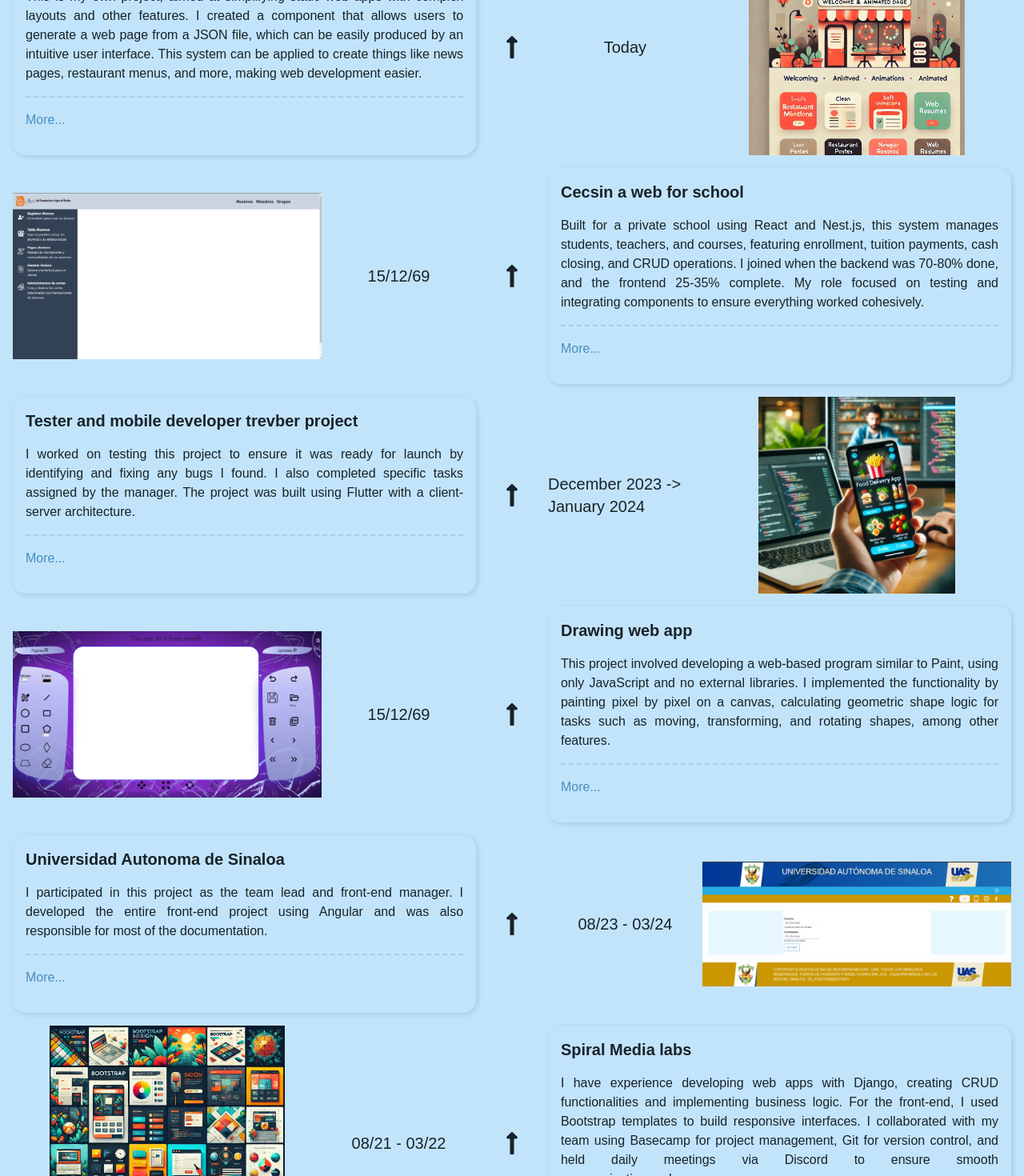
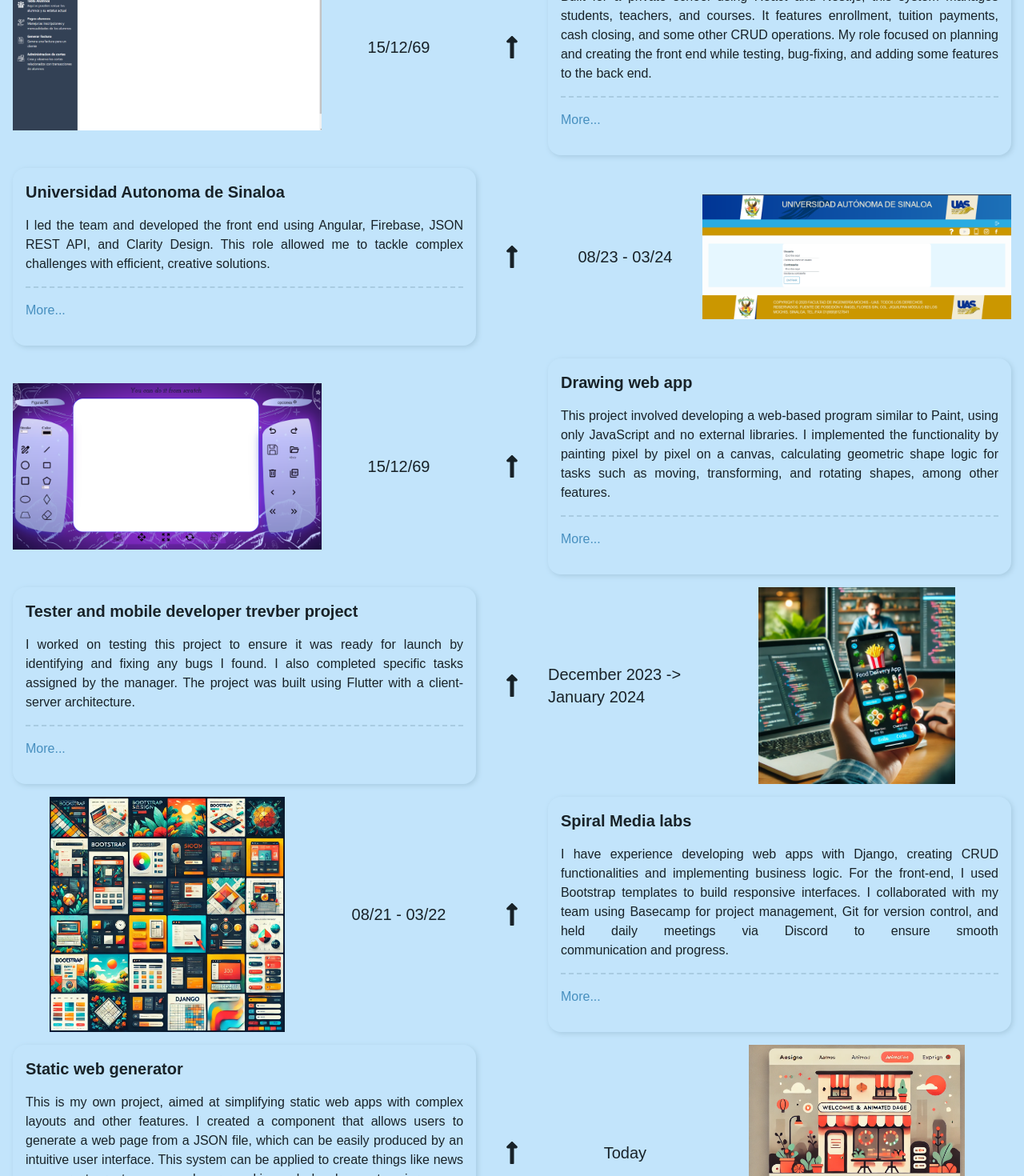
Before and after one commit to danielniebla/Resume, a React (Create React App) app in the folder resume/: page /experiences in a window 1280 px wide. Shown: the part 380-1850 px from the top of the page at 80% size. Built offline with nearby package versions, Linux system fonts and the light colour scheme.

Commit message:
corrections

```diff
--- a/resume/src/components/experienceText.tsx
+++ b/resume/src/components/experienceText.tsx
@@ -18,7 +18,7 @@ const Exp1: React.FC<Exp> = ({title,titulo, textOne, textoUno, textTwo,textoDos,
   };
   return (
       <div className="box-1 rounded-2xl p-4 ">
-        <h2 className=" font-semibold ">{language?title:titulo}</h2>
+        <h2 className=" font-semibold " ><a href={link} target="_blank" rel="noopener noreferrer">{language?title:titulo}</a></h2>
         <p className="bb py-4 text-justify">{language?textOne:textoUno}</p>
         <div >
         {open ? (<div><p className="py-4 text-justify">{language?textTwo:textoDos}</p> <a href={link} target="_blank" rel="noopener noreferrer"><p className='lmb py-2'>{language?'I want to know more':'Quiero saber mas'}</p></a><p className='lmb py-4' onClick={handleClick}>{language?'Less...':'menos...'}</p></div>)
--- a/resume/src/experience/experience.tsx
+++ b/resume/src/experience/experience.tsx
@@ -25,6 +25,61 @@ const Experience: React.FC<experienceprops> =({Language}) =>{
                 <Gito  />
             </div>
             <div className='lifeLine py-4 items-center gap-4'>
+                {/* Cecsin */}
+                <Exp2 date='15/12/69' img={cecsin} horientation={true}></Exp2>
+                <FaLongArrowAltUp className='h-14 p-0 m-auto none' />
+                <Exp1 title='Cecsin a web for school'
+                    titulo='Cecsin una web para una escuela'
+                    textOne='Built for a private school using React and Nest.js, this system manages students, teachers, and courses. It features enrollment, tuition payments, cash closing, and some other CRUD operations. My role focused on planning and creating the front end while testing, bug-fixing, and adding some features to the back end.'
+                    textoUno='Diseñado para una escuela privada usando React y Nest.js, este sistema gestiona estudiantes, profesores y cursos. Cuenta con inscripción, pagos de matrícula, cierre de caja, y algunas otras operaciones CRUD. Mi papel se centró en la planificación y la creación del front end, mientras que hacia pruebas, corrección de errores, y la adición de algunas características para el back-end.'
+                    textTwo="This project was a valuable experience as it allowed me to work closely with the client, focusing on their design needs, desired features, and overall project requirements. Collaborating directly with the client also helped in clearly defining the project’s deadlines."
+                    textoDos='Este proyecto fue una experiencia valiosa, ya que me permitió trabajar en estrecha colaboración con el cliente, centrándome en sus necesidades de diseño, las características deseadas y los requisitos generales del proyecto. Colaborar directamente con el cliente también ayudó a definir claramente los plazos del proyecto.'
+                    link='https://brayhan.notion.site/visual-portfolio-e22433c3f63c442eadfd593f9b59cfc7?pvs=4'
+                    language={Language}/>
+                {/* uas */}
+                <Exp1 title='Universidad Autonoma de Sinaloa'
+                    titulo='Universidad Autonoma de Sinaloa'
+                    textOne='I led the team and developed the front end using Angular, Firebase, JSON REST API, and Clarity Design. This role allowed me to tackle complex challenges with efficient, creative solutions.'
+                    textoUno='Lideré el equipo y desarrollé el front-end utilizando Angular, Firebase, JSON REST API y Clarity Design. Este papel me permitió abordar retos complejos con soluciones eficientes y creativas.'
+                    textTwo='Managing requirements and working closely with stakeholders enhanced my leadership and problem-solving skills, making this project an invaluable learning experience in delivering functional, user-focused web applications.'
+                    textoDos='Gestionar los requisitos y trabajar estrechamente con las partes interesadas mejoró mis habilidades de liderazgo y resolución de problemas, haciendo de este proyecto una experiencia de aprendizaje invaluable en la entrega de aplicaciones web funcionales y centradas en el usuario.'
+                    link='https://brayhan.notion.site/UAS-recommendations-119e9b1c6cc9804892e9faf4bb2c0737?pvs=4'
+                    language={Language}/>
+                <FaLongArrowAltUp className='h-14 p-0 m-auto none' />
+                <Exp2 date='08/23 - 03/24' img={uas} horientation={false}></Exp2>
+                {/* paint */}
+                <Exp2 date='15/12/69' img={paint} horientation={true}></Exp2>
+                <FaLongArrowAltUp className='h-14 p-0 m-auto none' />
+                <Exp1 title='Drawing web app'
+                    titulo= 'App web de dibujo'
+                    textOne="This project involved developing a web-based program similar to Paint, using only JavaScript and no external libraries. I implemented the functionality by painting pixel by pixel on a canvas, calculating geometric shape logic for tasks such as moving, transforming, and rotating shapes, among other features."
+                    textoUno='Este proyecto consistió en desarrollar un programa basado en web similar a Paint, utilizando únicamente JavaScript y sin librerías externas. Implementé la funcionalidad pintando píxel a píxel sobre un lienzo, calculando la lógica de formas geométricas para tareas como mover, transformar y rotar formas, entre otras características.'
+                    textTwo="This was a significant achievement, as I had to leverage all my programming knowledge to ensure the app's performance and efficiency."
+                    textoDos='Fue un logro importante, ya que tuve que aprovechar todos mis conocimientos de programación para garantizar el rendimiento y la eficacia de la aplicación.'
+                    link='https://ravenclaw.netlify.app/'
+                    language={Language}/>
+                {/* trevber */}
+                <Exp1 title='Tester and mobile developer trevber project'
+                    titulo='Pruebas y desarrollo mobil proyecto trevber'
+                    textOne="I worked on testing this project to ensure it was ready for launch by identifying and fixing any bugs I found. I also completed specific tasks assigned by the manager. The project was built using Flutter with a client-server architecture."
+                    textoUno='Trabajé en las pruebas de este proyecto para asegurarme de que estaba listo para su lanzamiento, identificando y corrigiendo los errores que encontraba. También completé tareas específicas asignadas por el encargado. El proyecto se construyó utilizando Flutter con una arquitectura cliente-servidor.'
+                    textTwo='Someone asked me if I could help speed up the app’s launch, focusing on making sure it was ready on time. I dedicated all my efforts to learning Flutter and understanding the project in depth to meet the deadline.'
+                    textoDos='Alguien me preguntó si podía ayudar a acelerar el lanzamiento de la app, centrándome en asegurarme de que estuviera lista a tiempo. Dediqué todos mis esfuerzos a aprender Flutter y a entender el proyecto en profundidad para cumplir el plazo.'
+                    link='https://brayhan.notion.site/visual-portfolio-e22433c3f63c442eadfd593f9b59cfc7?pvs=4'
+                    language={Language}/>
+                <FaLongArrowAltUp className='h-14 p-0 m-auto none' />
+                <Exp2 date='December 2023 -> January 2024' img={trev} horientation={false}></Exp2>
+                {/* spiral */}
+                <Exp2 date='08/21 - 03/22' img={spiral} horientation={true}></Exp2>
+                <FaLongArrowAltUp className='h-14 p-0 m-auto none' />
+                <Exp1 title='Spiral Media labs'
+                    titulo='Spiral Media Labs'
+                    textOne="I have experience developing web apps with Django, creating CRUD functionalities and implementing business logic. For the front-end, I used Bootstrap templates to build responsive interfaces. I collaborated with my team using Basecamp for project management, Git for version control, and held daily meetings via Discord to ensure smooth communication and progress."
+                    textoUno='Tengo experiencia desarrollando aplicaciones web con Django, creando funcionalidades CRUD e implementando lógica de negocio. Para el front-end, utilicé plantillas Bootstrap para construir interfaces responsivas. Colaboré con mi equipo utilizando Basecamp para la gestión de proyectos, Git para el control de versiones, y mantuve reuniones diarias a través de Discord para asegurar una comunicación fluida y el progreso.'
+                    textTwo='This was my first professional experience during my second year of studies, as I sought hands-on practice. It was here that I discovered Bootstrap and learned Git. I also became familiar with project management platforms like Basecamp, and we followed the Scrum methodology to manage our tasks. This experience gave me valuable insights into teamwork, sprint planning, and iterative development.'
+                    textoDos='This was my first professional experience during my second year of studies, as I sought hands-on practice. It was here that I discovered Bootstrap and learned Git. I also became familiar with project management platforms like Basecamp, and we followed the Scrum methodology to manage our tasks. This experience gave me valuable insights into teamwork, sprint planning, and iterative development.'
+                    link='https://brayhan.notion.site/Get-in-touch-4aea186bdcf74443b68542e417c46da0?pvs=4'
+                    language={Language}/>
                 {/* proyecto web de generacion de paginas estaticas*/}
                 <Exp1 title='Static web generator'
                     titulo='Generador de paginas web estaticas'
@@ -37,62 +92,6 @@ const Experience: React.FC<experienceprops> =({Language}) =>{
 
                 <FaLongArrowAltUp className='h-14 p-0 m-auto none' />
                 <Exp2 date='Today' img={stat} horientation={false}></Exp2>
-                {/* Cecsin */}
-                <Exp2 date='15/12/69' img={cecsin} horientation={true}></Exp2>
-                <FaLongArrowAltUp className='h-14 p-0 m-auto none' />
-                <Exp1 title='Cecsin a web for school'
-                    titulo='Cecsin una web para una escuela'
-                    textOne='Built for a private school using React and Nest.js, this system manages students, teachers, and courses, featuring enrollment, tuition payments, cash closing, and CRUD operations. I joined when the backend was 70-80% done, and the frontend 25-35% complete. My role focused on testing and integrating components to ensure everything worked cohesively.'
-                    textoUno='Construido para una escuela privada usando React y Nest.js, este sistema gestiona estudiantes, profesores y cursos, con inscripciones, pagos de matrícula, cierre de caja y operaciones CRUD. Me uní cuando el backend estaba hecho en un 70-80%, y el frontend en un 25-35%. Mi papel se centró en las pruebas y la integración de componentes para asegurar que todo funcionaba de forma coherente.'
-                    textTwo="This project was a valuable experience as it allowed me to work closely with the client, focusing on their design needs, desired features, and overall project requirements. Collaborating directly with the client also helped in clearly defining the project’s deadlines."
-                    textoDos='Este proyecto fue una experiencia valiosa, ya que me permitió trabajar en estrecha colaboración con el cliente, centrándome en sus necesidades de diseño, las características deseadas y los requisitos generales del proyecto. Colaborar directamente con el cliente también ayudó a definir claramente los plazos del proyecto.'
-                    link='https://brayhan.notion.site/visual-portfolio-e22433c3f63c442eadfd593f9b59cfc7?pvs=4'
-                    language={Language}/>
-                {/* trevber */}
-                <Exp1 title='Tester and mobile developer trevber project'
-                    titulo='Pruebas y desarrollo mobil proyecto trevber'
-                    textOne="I worked on testing this project to ensure it was ready for launch by identifying and fixing any bugs I found. I also completed specific tasks assigned by the manager. The project was built using Flutter with a client-server architecture."
-                    textoUno='Trabajé en las pruebas de este proyecto para asegurarme de que estaba listo para su lanzamiento, identificando y corrigiendo los errores que encontraba. También completé tareas específicas asignadas por el encargado. El proyecto se construyó utilizando Flutter con una arquitectura cliente-servidor.'
-                    textTwo='Someone asked me if I could help speed up the app’s launch, focusing on making sure it was ready on time. I dedicated all my efforts to learning Flutter and understanding the project in depth to meet the deadline.'
-                    textoDos='Alguien me preguntó si podía ayudar a acelerar el lanzamiento de la app, centrándome en asegurarme de que estuviera lista a tiempo. Dediqué todos mis esfuerzos a aprender Flutter y a entender el proyecto en profundidad para cumplir el plazo.'
-                    link='https://brayhan.notion.site/visual-portfolio-e22433c3f63c442eadfd593f9b59cfc7?pvs=4'
-                    language={Language}/>
-                <FaLongArrowAltUp className='h-14 p-0 m-auto none' />
-                <Exp2 date='December 2023 -> January 2024' img={trev} horientation={false}></Exp2>
-                {/* paint */}
-                <Exp2 date='15/12/69' img={paint} horientation={true}></Exp2>
-                <FaLongArrowAltUp className='h-14 p-0 m-auto none' />
-                <Exp1 title='Drawing web app'
-                    titulo= 'App web de dibujo'
-                    textOne="This project involved developing a web-based program similar to Paint, using only JavaScript and no external libraries. I implemented the functionality by painting pixel by pixel on a canvas, calculating geometric shape logic for tasks such as moving, transforming, and rotating shapes, among other features."
-                    textoUno='Este proyecto consistió en desarrollar un programa basado en web similar a Paint, utilizando únicamente JavaScript y sin librerías externas. Implementé la funcionalidad pintando píxel a píxel sobre un lienzo, calculando la lógica de formas geométricas para tareas como mover, transformar y rotar formas, entre otras características.'
-                    textTwo="This was a significant achievement, as I had to leverage all my programming knowledge to ensure the app's performance and efficiency."
-                    textoDos='Fue un logro importante, ya que tuve que aprovechar todos mis conocimientos de programación para garantizar el rendimiento y la eficacia de la aplicación.'
-                    link='https://ravenclaw.netlify.app/'
-                    language={Language}/>
-                {/* uas */}
-                <Exp1 title='Universidad Autonoma de Sinaloa'
-                    titulo='Universidad Autonoma de Sinaloa'
-                    textOne='I participated in this project as the team lead and front-end manager. I developed the entire front-end project using Angular and was also responsible for most of the documentation.'
-                    textoUno='Participé en este proyecto como lider de equipo y responsable de front-end. Desarrollé todo el proyecto front-end utilizando Angular y también fui responsable de la mayor parte de la documentación.'
-                    textTwo='This was my social service project, where the manager acted as the client, specifying the requirements for the project. He also requested the documentation to be written as a thesis, encouraging us to approach the project with the same rigor and depth.'
-                    textoDos='Se trataba de mi proyecto de servicio social, en el que el encargado actuaba como cliente, especificando los requisitos del proyecto. También pidió que la documentación se redactara como una tesis, animándonos a abordar el proyecto con el mismo rigor y profundidad.'
-                    link='https://brayhan.notion.site/UAS-recommendations-119e9b1c6cc9804892e9faf4bb2c0737?pvs=4'
-                    language={Language}/>
-                <FaLongArrowAltUp className='h-14 p-0 m-auto none' />
-                <Exp2 date='08/23 - 03/24' img={uas} horientation={false}></Exp2>
-                {/* spiral */}
-                <Exp2 date='08/21 - 03/22' img={spiral} horientation={true}></Exp2>
-                <FaLongArrowAltUp className='h-14 p-0 m-auto none' />
-                <Exp1 title='Spiral Media labs'
-                    titulo='Spiral Media Labs'
-                    textOne="I have experience developing web apps with Django, creating CRUD functionalities and implementing business logic. For the front-end, I used Bootstrap templates to build responsive interfaces. I collaborated with my team using Basecamp for project management, Git for version control, and held daily meetings via Discord to ensure smooth communication and progress."
-                    textoUno='Tengo experiencia desarrollando aplicaciones web con Django, creando funcionalidades CRUD e implementando lógica de negocio. Para el front-end, utilicé plantillas Bootstrap para construir interfaces responsivas. Colaboré con mi equipo utilizando Basecamp para la gestión de proyectos, Git para el control de versiones, y mantuve reuniones diarias a través de Discord para asegurar una comunicación fluida y el progreso.'
-                    textTwo='This was my first professional experience during my second year of studies, as I sought hands-on practice. It was here that I discovered Bootstrap and learned Git. I also became familiar with project management platforms like Basecamp, and we followed the Scrum methodology to manage our tasks. This experience gave me valuable insights into teamwork, sprint planning, and iterative development.'
-                    textoDos='This was my first professional experience during my second year of studies, as I sought hands-on practice. It was here that I discovered Bootstrap and learned Git. I also became familiar with project management platforms like Basecamp, and we followed the Scrum methodology to manage our tasks. This experience gave me valuable insights into teamwork, sprint planning, and iterative development.'
-                    link='https://brayhan.notion.site/Get-in-touch-4aea186bdcf74443b68542e417c46da0?pvs=4'
-                    language={Language}/>
-
             </div>
 
         </div>
--- a/resume/src/home/home.tsx
+++ b/resume/src/home/home.tsx
@@ -16,7 +16,7 @@ const Home: React.FC<homeprops> = ({Language}) =>{
                 titles='¿Quien soy yo?'
                 text="I am passionate about developing intuitive applications and turning data into valuable insights. I am looking for a role where I can apply my skills in development and optimization while contributing to the company's growth."
                 spanish='Me apasiona desarrollar aplicaciones intuitivas y convertir datos en información valiosa. Busco un puesto en el que pueda aplicar mis habilidades en desarrollo y optimización mientras contribuyo al crecimiento de la empresa.'
-                rText="I am a full-stack software engineer with two years of experience, recognized for my attention to detail and user-focused approach. I adapt quickly to new challenges and collaborate effectively to deliver high-quality solutions."
+                rText="I am a full-stack software engineer with solid background and experience, recognized for my attention to detail and user-focused approach. I adapt quickly to new challenges and collaborate effectively to deliver high-quality solutions."
                 rSpanish="Soy un ingeniero de software full-stack con dos años de experiencia, reconocido por mi atención al detalle y enfoque centrado en el usuario. Me adapto rápidamente a nuevos retos y colaboro eficazmente para ofrecer soluciones de alta calidad."
                 img={perfil}
                 horientation={true}
```
Also changed, not shown: resume/src/components/introduction.tsx (+6 -2 lines), resume/src/index.css (+17 -2 lines), resume/src/assets/perfil.jpg.
